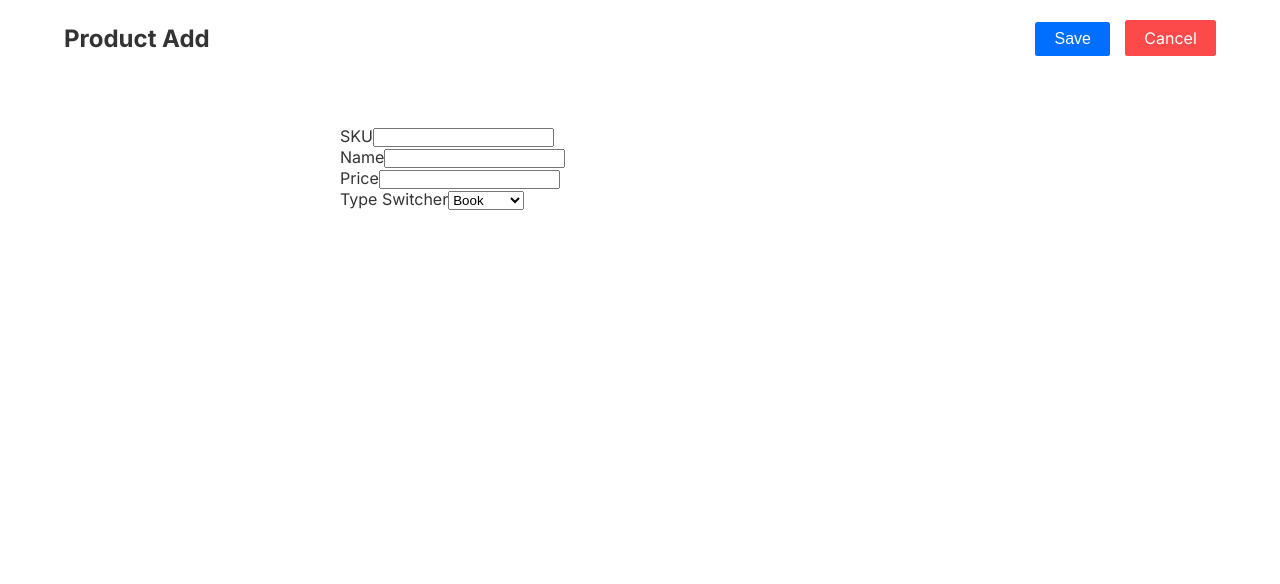
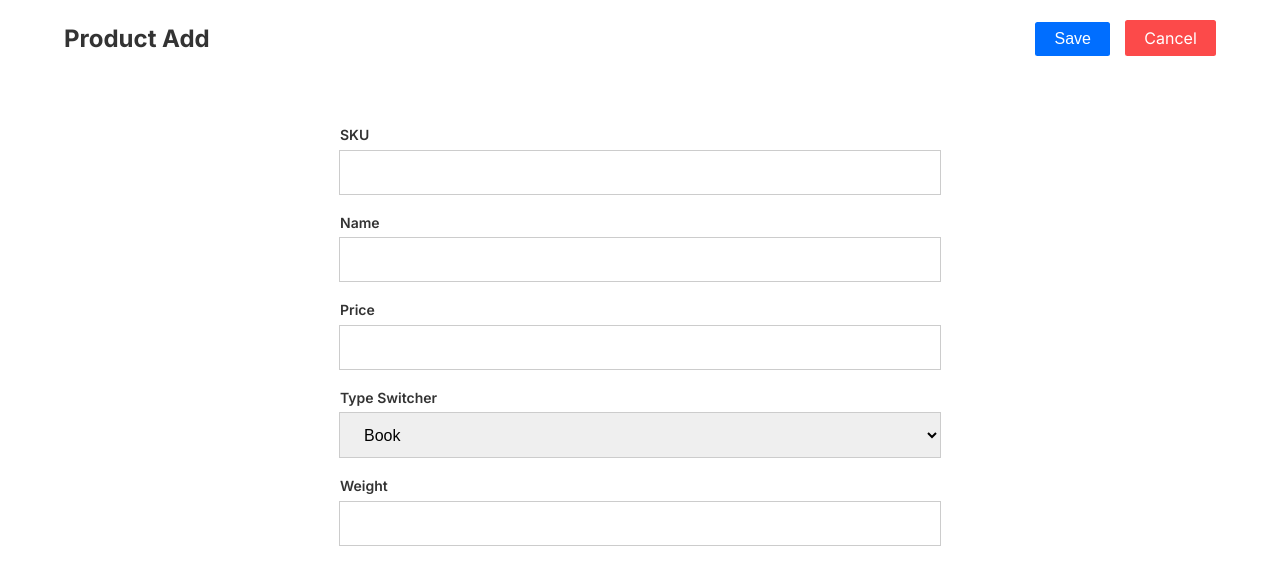
Before and after one commit to MohammedAtallahhh/ScandiShop, a React (Create React App) app: page /add-product in a window 1280 px wide. Shown: the top 584 px of the page. Built offline with nearby package versions, Linux system fonts and the light colour scheme.

Commit message:
Finished AddProduct component

```diff
--- a/src/App.jsx
+++ b/src/App.jsx
@@ -1,6 +1,5 @@
 import React from "react";
-import { Routes, Route, Link } from "react-router-dom";
-import { Navbar } from "./components/Layout";
+import { Routes, Route } from "react-router-dom";
 
 import { AddProductForm, ProductsList } from "./components/Products";
 
@@ -8,46 +7,10 @@ const App = () => {
   return (
     <Routes>
       {/* Home page */}
-      <Route
-        path="/"
-        exact
-        element={
-          <>
-            <Navbar logo="Product List">
-              <Link
-                className="btn btn-primary"
-                id="add-product-btn"
-                to="/add-product"
-              >
-                ADD
-              </Link>
-              <button className="btn btn-danger" id="delete-product-btn">
-                MASS DELETE
-              </button>
-            </Navbar>
-
-            <ProductsList />
-          </>
-        }
-      />
+      <Route path="/" exact element={<ProductsList />} />
 
       {/* Add product */}
-      <Route
-        path="/add-product"
-        element={
-          <>
-            <Navbar logo="Product Add">
-              <button className="btn btn-primary" id="save-product">
-                Save
-              </button>
-              <Link className="btn btn-danger" id="cancel-product" to="/">
-                Cancel
-              </Link>
-            </Navbar>
-            <AddProductForm />
-          </>
-        }
-      />
+      <Route path="/add-product" element={<AddProductForm />} />
     </Routes>
   );
 };
--- a/src/components/Products/AddProductForm/AddProductForm.jsx
+++ b/src/components/Products/AddProductForm/AddProductForm.jsx
@@ -1,43 +1,223 @@
-import React from "react";
+import { useCallback, useState } from "react";
+import { Link } from "react-router-dom";
+
+import axios from "axios";
+
+import { FormGroup } from "../../common";
+import { Navbar } from "../../Layout";
+
+import { validateForm } from "./validateForm";
+import { API_URL } from "../../../helpers/constants";
 
 import "./AddProductForm.css";
 const AddProductForm = () => {
+  // Form state
+  const [formState, setFormState] = useState({
+    sku: "",
+    name: "",
+    price: "",
+    weight: "",
+    size: "",
+    height: "",
+    width: "",
+    length: "",
+    type: "book",
+  });
+  const [errors, setErrors] = useState({});
+  const [formError, setFormError] = useState("");
+  const [isSubmitting, setIsSubmitting] = useState(false);
+
+  // Handle input change
+  const handleInputChange = (e) => {
+    const { name, value, type } = e.target;
+
+    // Set number inputs to be numbers on change
+    setFormState({ ...formState, [name]: type === "number" ? +value : value });
+  };
+
+  const handleSubmit = async (e) => {
+    e.preventDefault();
+    setIsSubmitting(true);
+
+    const neededFormData = getNeededFormData();
+    const errors = validateForm(neededFormData);
+    setErrors(errors);
+
+    if (Object.keys(errors).length > 0) {
+      setIsSubmitting(false);
+      return;
+    }
+
+    try {
+      let res = await axios.post(`${API_URL}/products`, neededFormData);
+      console.log({ res });
+      setFormState({
+        sku: "",
+        name: "",
+        price: "",
+        weight: "",
+        size: "",
+        height: "",
+        width: "",
+        length: "",
+        type: neededFormData.type,
+      });
+      setFormError("");
+      setIsSubmitting(false);
+    } catch (err) {
+      console.log({ err });
+      setIsSubmitting(false);
+      setFormError(err.response.data.error);
+    }
+  };
+
+  const getNeededFormData = useCallback(() => {
+    const { sku, name, price, type } = formState;
+    let typesMap = {
+      book: ["weight"],
+      dvd: ["size"],
+      furniture: ["height", "width", "length"],
+    };
+
+    return {
+      sku,
+      name,
+      price,
+      type,
+      // Get only attributes for the selected type
+      ...typesMap[type].reduce(
+        (acc, cur) => ({ ...acc, [cur]: formState[cur] }),
+        {}
+      ),
+    };
+  }, [formState]);
+
   return (
+    <>
+      <Navbar logo="Product Add">
+        <button
+          className="btn btn-primary"
+          id="save-product"
+          onClick={handleSubmit}
+          disabled={isSubmitting}
+        >
+          Save
+        </button>
+        <Link className="btn btn-danger" id="cancel-product" to="/">
+          Cancel
+        </Link>
+      </Navbar>
       <section className="add-product">
         <div className="container">
           {/* Form */}
           <form id="product_form">
             {/* Form group SKU */}
-          <div className="form-group">
-            <label htmlFor="">SKU</label>
-            <input type="text" />
-          </div>
+            <FormGroup
+              label="SKU"
+              id="sku"
+              value={formState.sku}
+              onChange={handleInputChange}
+              name="sku"
+              error={errors["sku"]}
+            />
 
             {/* Form group name */}
-          <div className="form-group">
-            <label htmlFor="">Name</label>
-            <input type="text" />
-          </div>
+            <FormGroup
+              label="Name"
+              id="name"
+              value={formState.name}
+              onChange={handleInputChange}
+              name="name"
+              error={errors["name"]}
+            />
 
             {/* Form group price */}
-          <div className="form-group">
-            <label htmlFor="">Price</label>
-            <input type="number" />
-          </div>
+            <FormGroup
+              label="Price"
+              type="number"
+              id="price"
+              value={formState.price}
+              onChange={handleInputChange}
+              name="price"
+              error={errors["price"]}
+            />
 
             {/* Form group type switcher */}
-          <div className="form__group">
+            <div className="form-group">
               <label htmlFor="productType">Type Switcher</label>
 
-            <select id="productType">
+              <select
+                id="productType"
+                value={formState.type}
+                onChange={handleInputChange}
+                name="type"
+              >
                 <option value="book">Book</option>
                 <option value="dvd">DVD</option>
                 <option value="furniture">Furniture</option>
               </select>
             </div>
+
+            {/* Type-specific attributes */}
+            {formState.type === "book" && (
+              <FormGroup
+                type="number"
+                id="weight"
+                name="weight"
+                label="Weight"
+                value={formState.weight}
+                onChange={handleInputChange}
+                error={errors["weight"]}
+              />
+            )}
+            {formState.type === "dvd" && (
+              <FormGroup
+                type="number"
+                id="size"
+                name="size"
+                label="Size"
+                value={formState.size}
+                onChange={handleInputChange}
+                error={errors["size"]}
+              />
+            )}
+            {formState.type === "furniture" && (
+              <>
+                <FormGroup
+                  type="number"
+                  id="height"
+                  name="height"
+                  label="Height"
+                  value={formState.height}
+                  onChange={handleInputChange}
+                  error={errors["height"]}
+                />
+                <FormGroup
+                  type="number"
+                  id="width"
+                  name="width"
+                  label="Width"
+                  value={formState.width}
+                  onChange={handleInputChange}
+                  error={errors["width"]}
+                />
+                <FormGroup
+                  type="number"
+                  id="length"
+                  name="length"
+                  label="Length"
+                  value={formState.length}
+                  onChange={handleInputChange}
+                  error={errors["length"]}
+                />
+              </>
+            )}
+
+            {formError && <p className="error">{formError}</p>}
           </form>
         </div>
       </section>
+    </>
   );
 };
 
--- /dev/null
+++ b/src/components/Products/AddProductForm/validateForm.js
@@ -0,0 +1,11 @@
+export const validateForm = (formData) => {
+  let errors = {};
+
+  for (let [key, value] of Object.entries(formData)) {
+    if (!value) {
+      errors[key] = `${key.toUpperCase()} is required`;
+    }
+  }
+
+  return errors;
+};
--- a/src/components/Products/ProductsList.jsx
+++ b/src/components/Products/ProductsList.jsx
@@ -1,8 +1,24 @@
+import { Link } from "react-router-dom";
+
+import { Navbar } from "../Layout";
 import useProducts from "./useProducts";
 
 const ProductsList = () => {
   const porducts = useProducts();
   return (
+    <>
+      <Navbar logo="Product List">
+        <Link
+          className="btn btn-primary"
+          id="add-product-btn"
+          to="/add-product"
+        >
+          ADD
+        </Link>
+        <button className="btn btn-danger" id="delete-product-btn">
+          MASS DELETE
+        </button>
+      </Navbar>
       <div className="products-list">
         <div className="container">
           {porducts.map(({ name }) => (
@@ -12,6 +28,7 @@ const ProductsList = () => {
           ))}
         </div>
       </div>
+    </>
   );
 };
 
--- /dev/null
+++ b/src/components/common/FormGroup/FormGroup.css
@@ -0,0 +1,36 @@
+.form-group {
+  display: flex;
+  flex-direction: column;
+  gap: 0.75rem;
+  margin-bottom: 2rem;
+}
+
+.form-group label {
+  font-size: 1.4rem;
+  font-weight: 600;
+}
+
+.form-group input,
+.form-group select {
+  border: none;
+  outline: 1px solid #ccc;
+  padding: 1.25rem 2rem;
+  font-size: 1.6rem;
+
+  transition: 100ms ease-in-out;
+}
+
+.form-group input:hover,
+.form-group select:hover {
+  background: #fafafa;
+}
+
+.form-group input:focus,
+.form-group select:focus {
+  outline: 2px dotted #888;
+  box-shadow: 0 0 0.5rem 0.25rem rgba(0, 0, 0, 0.05);
+}
+
+.form-group .error {
+  color: rgb(252, 86, 86);
+}
--- /dev/null
+++ b/src/components/common/FormGroup/FormGroup.jsx
@@ -0,0 +1,12 @@
+import "./FormGroup.css";
+const FormGroup = ({ id, type = "text", label, error, ...otherProps }) => {
+  return (
+    <div className="form-group">
+      <label htmlFor={id}>{label}</label>
+      <input id={id} type={type} {...otherProps} />
+      {error && <p className="error">{error}</p>}
+    </div>
+  );
+};
+
+export default FormGroup;
--- /dev/null
+++ b/src/components/common/index.js
@@ -0,0 +1 @@
+export { default as FormGroup } from "./FormGroup/FormGroup.jsx";
```
Lines whose indentation alone changed are shown as unchanged.
